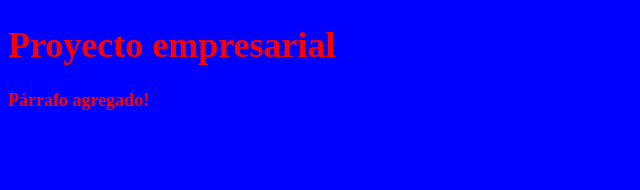
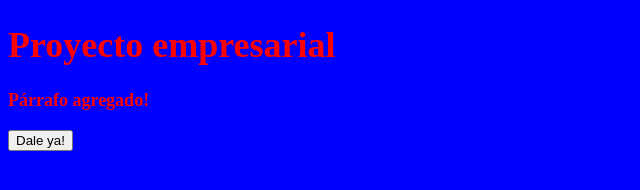
Before and after one commit to ohg91/CursoGit, a plain HTML site: page index.html in a window 1280 px wide. Shown: the whole page, without its empty margins (0-640 px from the left). Drawn offline with Linux system fonts and the light colour scheme.

Commit message:
saludo javascript agregado

```diff
--- a/JS/javascript.js
+++ b/JS/javascript.js
@@ -0,0 +1,5 @@
+// JavaScript Document
+
+function saludo(){
+    alert ("Hola alumnos");
+}
--- a/index.html
+++ b/index.html
@@ -4,10 +4,14 @@
     <meta charset="UTF-8">
     <title>Document</title>
     <link href="CSS/estilos.css" rel="stylesheet" type="text/css">
+
+    <script src="JS/javascript.js"></script>
+
 </head>
 <body>
     <h1>Proyecto empresarial</h1>
     <p>Párrafo agregado!</p>
 
+    <input type="button" onclick="saludo()" value="Dale ya!">
 </body>
 </html>
```
